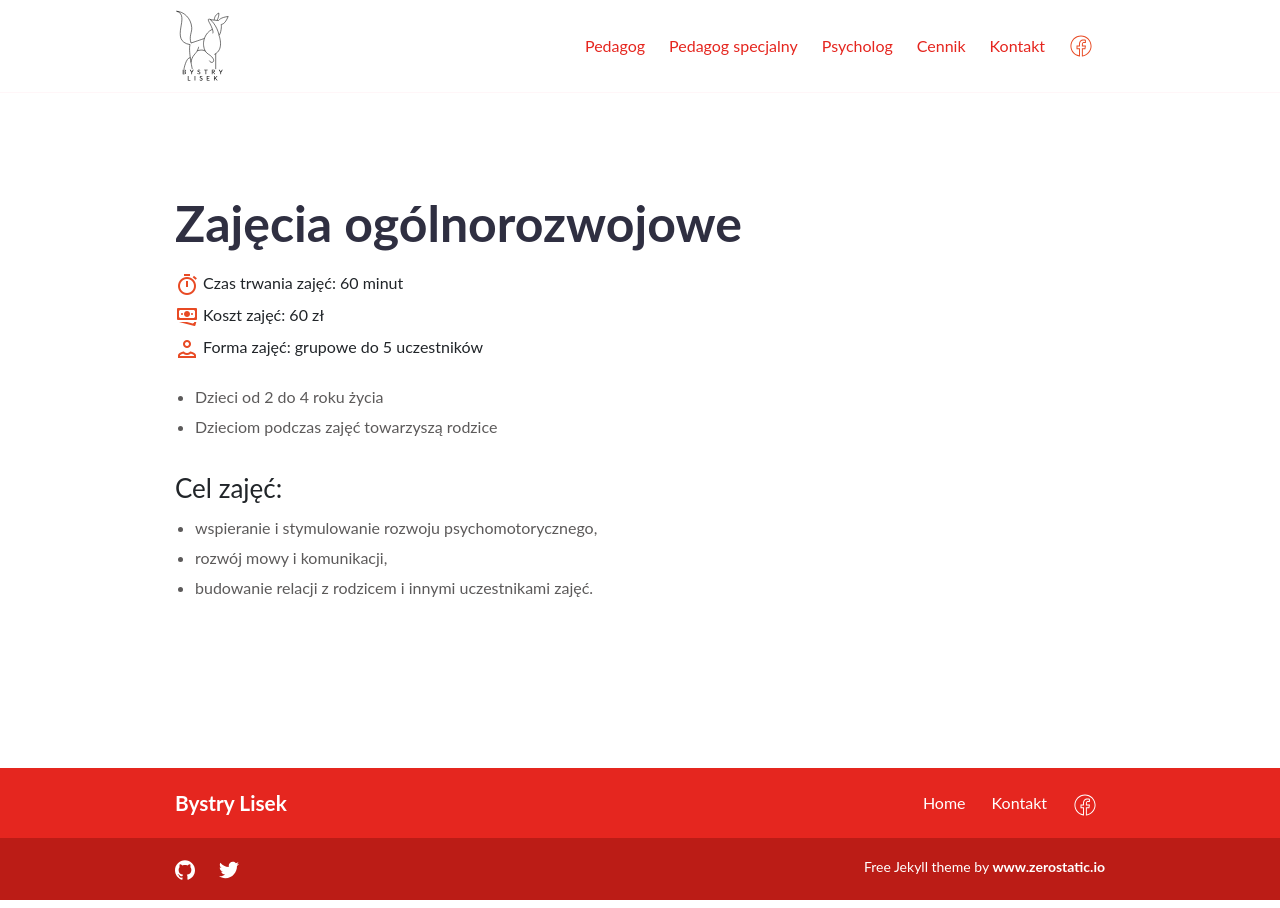
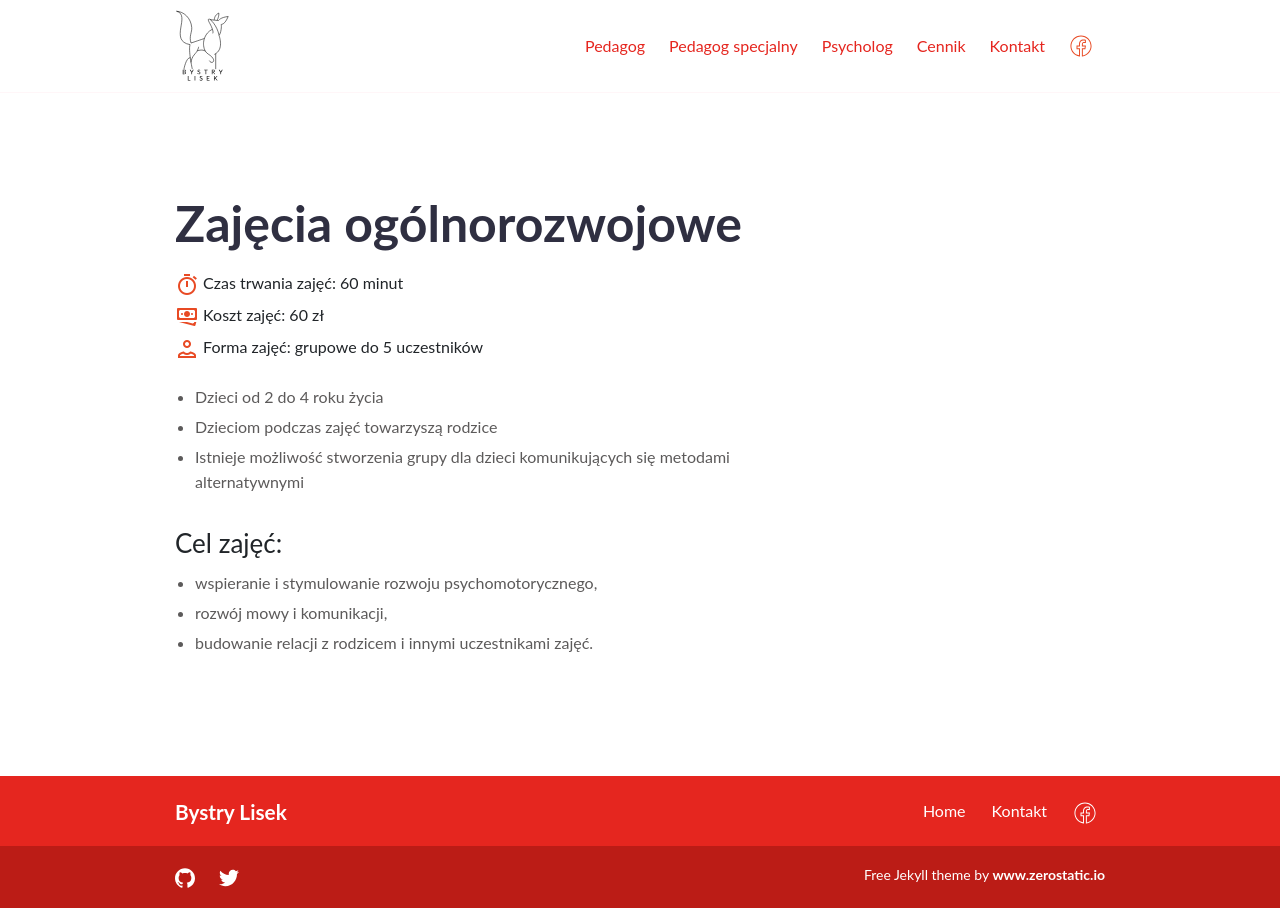
Before and after one commit to pawelkrysiak/bystrylisek, a Jekyll site: the page built from _services/zajecia-ogolnorozwojowe.md, in a window 1280 px wide. Built offline with Jekyll 4.4.1, drawn with Linux system fonts in a browser that asks for light colours.

Commit message:
add info about special group possibility

```diff
--- a/_services/zajecia-ogolnorozwojowe.md
+++ b/_services/zajecia-ogolnorozwojowe.md
@@ -12,6 +12,7 @@ role:
 
 - Dzieci od 2 do 4 roku życia
 - Dzieciom podczas zajęć towarzyszą rodzice
+- Istnieje możliwość stworzenia grupy dla dzieci komunikujących się metodami alternatywnymi
 
 ## Cel zajęć:
 
```
